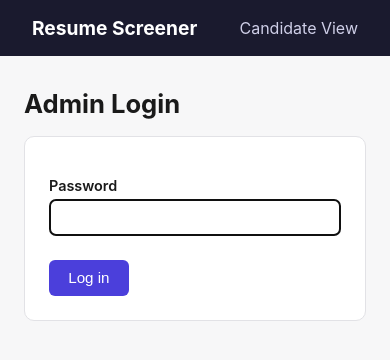
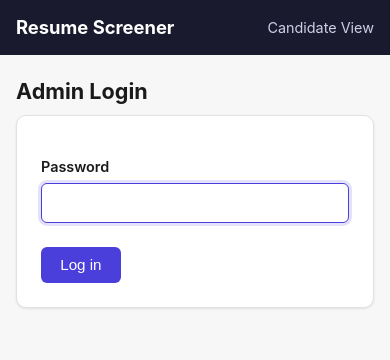
Before and after one commit to MANVIS10/resume-screener, a FastAPI app: page /admin/login in a window 390 px wide. Shown: the top 360 px of the page. Run offline with FastAPI, Linux system fonts and the light colour scheme.

Commit message:
Add responsive layout foundation and CSS design tokens
Introduces CSS custom properties for colors/radius/shadow and a
640px mobile breakpoint so cards, buttons, and job list items adapt
on small screens. No markup or backend changes.

Co-Authored-By: Claude Sonnet 5 <noreply@anthropic.com>

```diff
--- a/app/static/style.css
+++ b/app/static/style.css
@@ -1,69 +1,142 @@
+:root {
+    --color-bg: #f7f7f8;
+    --color-card: #ffffff;
+    --color-border: #e2e2e6;
+    --color-text: #1a1a1a;
+    --color-text-muted: #666666;
+    --color-primary: #4b3fdb;
+    --color-primary-hover: #3a2fc0;
+    --color-error-bg: #fde2e2;
+    --color-error-text: #9b1c1c;
+    --radius: 10px;
+    --radius-sm: 6px;
+    --shadow-sm: 0 1px 2px rgba(0, 0, 0, 0.04), 0 1px 3px rgba(0, 0, 0, 0.06);
+}
+
 * { box-sizing: border-box; }
+
 body {
     font-family: -apple-system, BlinkMacSystemFont, "Segoe UI", Roboto, sans-serif;
     margin: 0;
-    background: #f7f7f8;
-    color: #1a1a1a;
+    background: var(--color-bg);
+    color: var(--color-text);
+    line-height: 1.5;
 }
+
 .topbar {
     display: flex;
     justify-content: space-between;
     align-items: center;
-    padding: 1rem 2rem;
+    padding: 1rem 1.5rem;
     background: #1a1a2e;
     color: white;
+    position: sticky;
+    top: 0;
+    z-index: 10;
 }
-.topbar .brand { color: white; text-decoration: none; font-weight: 700; font-size: 1.2rem; }
-.topbar nav a { color: #cfcfe8; text-decoration: none; margin-left: 1.5rem; }
+.topbar .brand { color: white; text-decoration: none; font-weight: 700; font-size: 1.15rem; }
+.topbar nav a { color: #cfcfe8; text-decoration: none; margin-left: 1.25rem; font-size: 0.9rem; }
 .topbar nav a:hover { color: white; }
-.container { max-width: 860px; margin: 2rem auto; padding: 0 1.5rem; }
-h1 { font-size: 1.6rem; }
+
+.container {
+    max-width: 860px;
+    margin: 0 auto;
+    padding: 2rem 1.5rem;
+}
+
+h1 { font-size: 1.6rem; margin: 0 0 0.5rem; }
+h2 { font-size: 1.2rem; margin: 2rem 0 0.75rem; }
+
+@media (max-width: 640px) {
+    .container { padding: 1.25rem 1rem; }
+    .topbar { padding: 0.85rem 1rem; }
+    h1 { font-size: 1.35rem; }
+}
+
 .card {
-    background: white;
-    border: 1px solid #e2e2e6;
-    border-radius: 10px;
+    background: var(--color-card);
+    border: 1px solid var(--color-border);
+    border-radius: var(--radius);
     padding: 1.5rem;
     margin-bottom: 1.25rem;
+    box-shadow: var(--shadow-sm);
 }
-.job-list-item { display: flex; justify-content: space-between; align-items: center; }
+
+.job-list-item {
+    display: flex;
+    justify-content: space-between;
+    align-items: center;
+    gap: 1rem;
+}
 .job-list-item h3 { margin: 0 0 0.25rem; }
-.job-list-item p { margin: 0; color: #666; }
+.job-list-item p { margin: 0; color: var(--color-text-muted); font-size: 0.9rem; }
+
+@media (max-width: 640px) {
+    .job-list-item { flex-direction: column; align-items: flex-start; }
+    .job-list-item .btn { width: 100%; text-align: center; }
+}
+
 .btn {
     display: inline-block;
-    background: #4b3fdb;
+    background: var(--color-primary);
     color: white;
     border: none;
     padding: 0.6rem 1.2rem;
-    border-radius: 6px;
+    border-radius: var(--radius-sm);
     text-decoration: none;
     cursor: pointer;
     font-size: 0.95rem;
+    transition: background 0.15s ease;
 }
-.btn:hover { background: #3a2fc0; }
-.btn-secondary { background: #e2e2e6; color: #1a1a1a; }
+.btn:hover { background: var(--color-primary-hover); }
+.btn:disabled { opacity: 0.6; cursor: not-allowed; }
+.btn-secondary { background: var(--color-border); color: var(--color-text); }
 .btn-secondary:hover { background: #cfcfd6; }
+
 form label { display: block; margin-top: 1rem; font-weight: 600; font-size: 0.9rem; }
-form input[type=text], form input[type=email], form input[type=tel], form input[type=number], form textarea, form input[type=password], form input[type=file] {
+form input[type=text],
+form input[type=email],
+form input[type=tel],
+form input[type=number],
+form textarea,
+form input[type=password] {
     width: 100%;
-    padding: 0.55rem;
+    padding: 0.6rem 0.7rem;
     margin-top: 0.3rem;
-    border: 1px solid #ccc;
-    border-radius: 6px;
+    border: 1px solid var(--color-border);
+    border-radius: var(--radius-sm);
     font-size: 0.95rem;
+    font-family: inherit;
 }
-form textarea { min-height: 160px; font-family: inherit; }
-.error { background: #fde2e2; color: #9b1c1c; padding: 0.75rem 1rem; border-radius: 6px; margin-top: 1rem; }
+form input:focus, form textarea:focus {
+    outline: none;
+    border-color: var(--color-primary);
+    box-shadow: 0 0 0 3px rgba(75, 63, 219, 0.15);
+}
+form textarea { min-height: 160px; font-family: inherit; resize: vertical; }
+
+.error {
+    background: var(--color-error-bg);
+    color: var(--color-error-text);
+    padding: 0.75rem 1rem;
+    border-radius: var(--radius-sm);
+    margin-top: 1rem;
+    font-size: 0.9rem;
+}
+
 .score-badge {
     display: inline-block;
     padding: 0.2rem 0.7rem;
     border-radius: 999px;
     font-weight: 700;
     font-size: 0.9rem;
+    white-space: nowrap;
 }
 .score-high { background: #dcfce7; color: #166534; }
 .score-mid { background: #fef9c3; color: #854d0e; }
 .score-low { background: #fee2e2; color: #991b1b; }
-.resume-detail { border-top: 1px solid #eee; margin-top: 1rem; padding-top: 1rem; }
+
+.resume-detail { border-top: 1px solid var(--color-border); margin-top: 1rem; padding-top: 1rem; }
 .gaps-list { margin: 0.5rem 0 0; padding-left: 1.2rem; }
-.meta { color: #777; font-size: 0.85rem; }
+.meta { color: var(--color-text-muted); font-size: 0.85rem; }
 .confirmation { text-align: center; padding: 3rem 1rem; }
```
